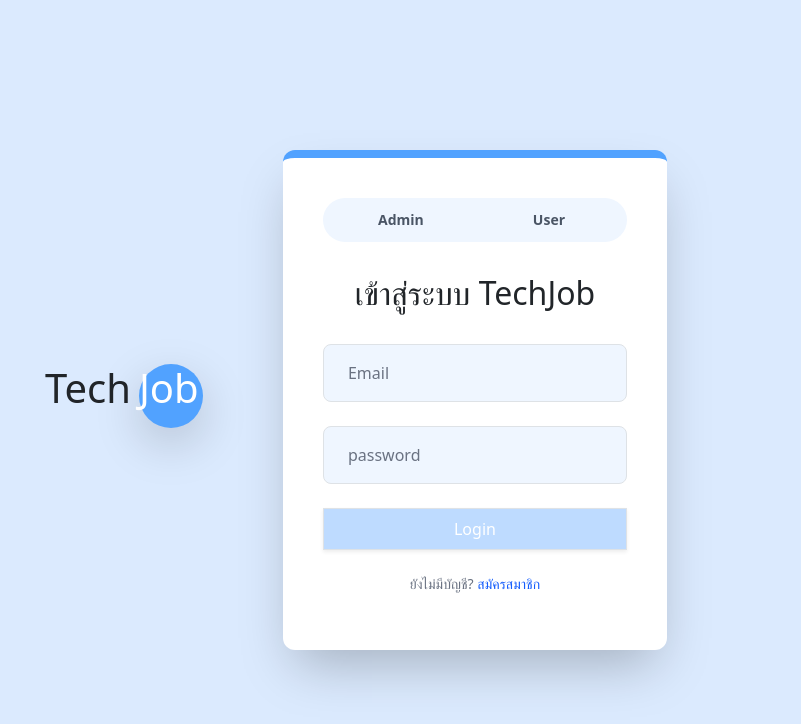
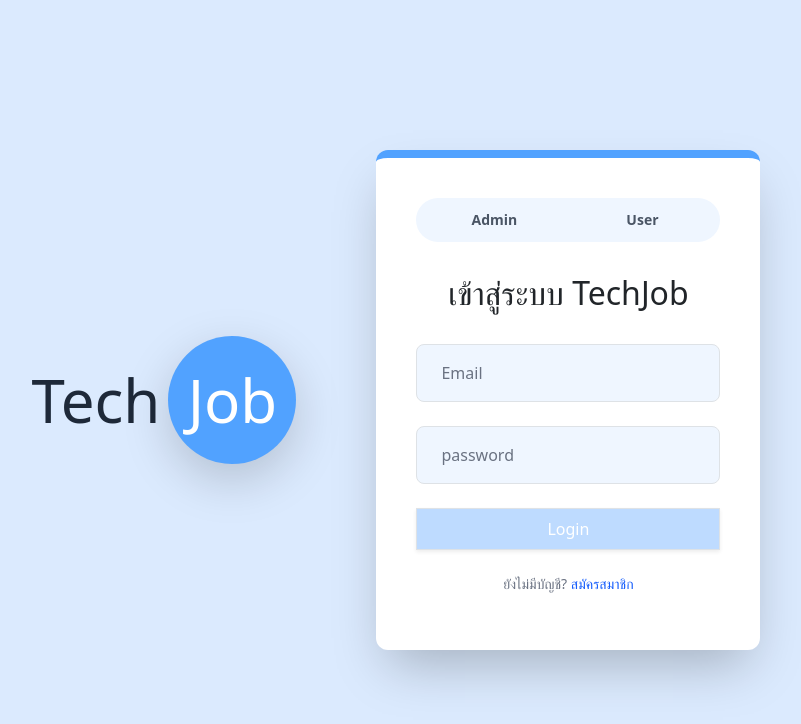
Before and after one commit to Phanukon01/TechjobTechJai, a React (Vite) app: page /login/login in a window 1280 px wide. Shown: the top 724 px of the page, without its empty margins (284-1085 px from the left). Built offline with nearby package versions, Linux system fonts and the light colour scheme.

Commit message:
change logo

```diff
--- a/src/Login/Login.jsx
+++ b/src/Login/Login.jsx
@@ -44,13 +44,13 @@
   return (
     <div className="min-h-screen bg-blue-100 flex items-center justify-center p-4">
       {/* โลโก้ TechJob ทางซ้าย */}
-      <div className="hidden lg:flex flex-col items-center mr-20">
-        <h1 className="text-6xl font-normal text-gray-800">
+      <div className="flex items-center m-20">
+        <div className="text-6xl font-normal text-gray-800">
           Tech
-          <span className="text-white bg-blue-400 rounded-full h-16 w-16 flex items-center justify-center ml-2 inline-block shadow-lg">
+        </div>
+        <div className="text-6xl text-white text-center bg-blue-400 rounded-full h-32 w-32 flex items-center justify-center ml-2 shadow-lg">
             Job
-          </span>
-        </h1>
+        </div>
       </div>
 
       {/* กล่องฟอร์ม Login */}
```
Also changed, not shown: 1 other file (tests, documents, lock files or other folders).
